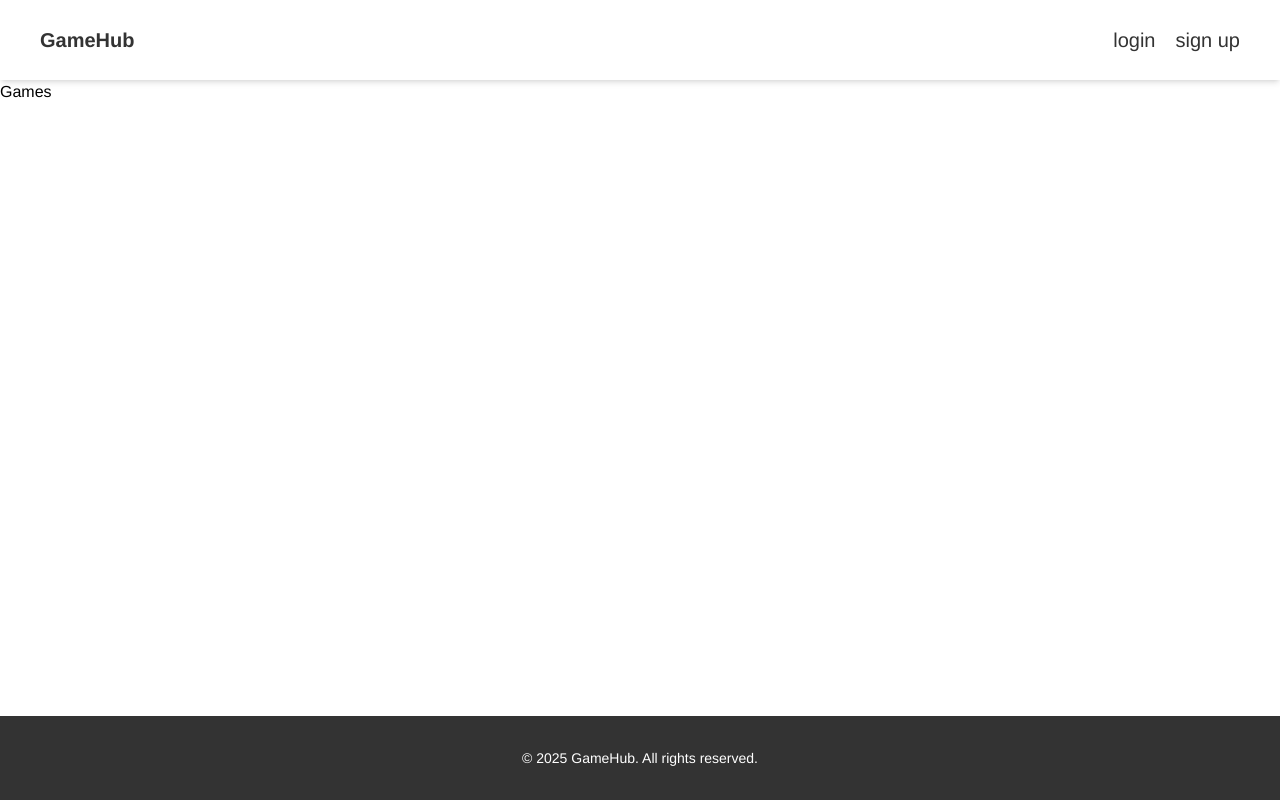
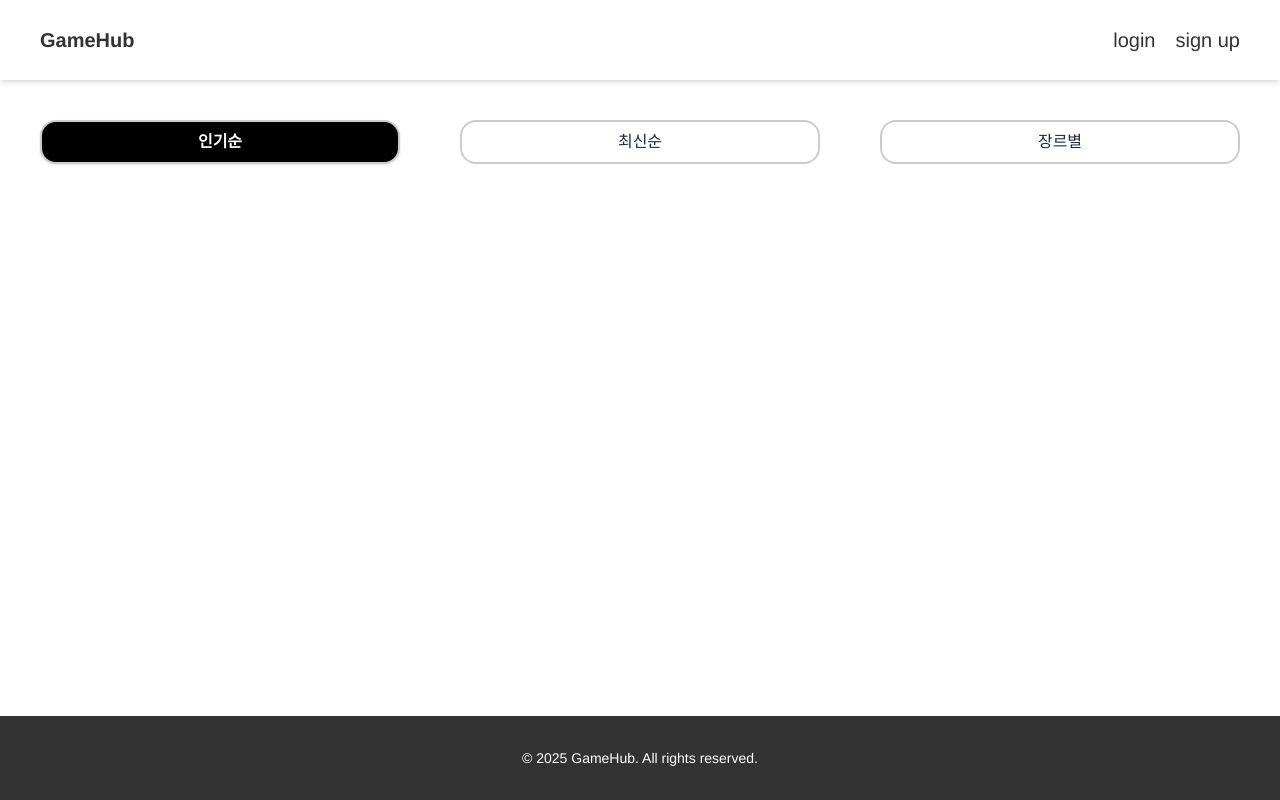
Before and after one commit to kejiuumin/WebPrograming2_project, a React (Vite) app in the folder frontend/: page /games in a window 1280 px wide. Built offline with nearby package versions, Linux system fonts and the light colour scheme; a web font is replaced by a local one.

Commit message:
feat:Games, Category 추가

```diff
--- /dev/null
+++ b/frontend/src/components/Games/Category.jsx
@@ -0,0 +1,18 @@
+import { Link } from "react-router-dom";
+
+export default function Category({ text, to, checked }) {
+  return (
+    <Link
+      to={to}
+      className={`block w-[30%] border-2 border-[#ccc] text-center py-2 rounded-2xl transition-colors
+        ${
+          checked
+            ? "bg-[#000] text-white border-[#000] font-bold shadow"
+            : "bg-white text-gray-800"
+        }
+      `}
+    >
+      {text}
+    </Link>
+  );
+}
--- a/frontend/src/pages/Games.jsx
+++ b/frontend/src/pages/Games.jsx
@@ -1,5 +1,39 @@
-import React from "react";
+import { useLocation, useNavigate } from "react-router-dom";
+import Category from "./../components/Games/Category";
 
 export default function Games() {
-  return <div>Games</div>;
+  const location = useLocation();
+  const navigate = useNavigate();
+
+  const query = new URLSearchParams(location.search);
+  const sort = query.get("sort") || "popular";
+
+  const handleCategoryClick = (value) => {
+    navigate(`/games?sort=${value}`);
+  };
+
+  return (
+    <div className="max-w-[1200px] mx-auto mt-10">
+      <div className="w-full flex items-center justify-between gap-4">
+        <Category
+          text="인기순"
+          to="/games?sort=popular"
+          checked={sort === "popular"}
+          onClick={() => handleCategoryClick("popular")}
+        />
+        <Category
+          text="최신순"
+          to="/games?sort=latest"
+          checked={sort === "latest"}
+          onClick={() => handleCategoryClick("latest")}
+        />
+        <Category
+          text="장르별"
+          to="/games?sort=genre"
+          checked={sort === "genre"}
+          onClick={() => handleCategoryClick("genre")}
+        />
+      </div>
+    </div>
+  );
 }
```
